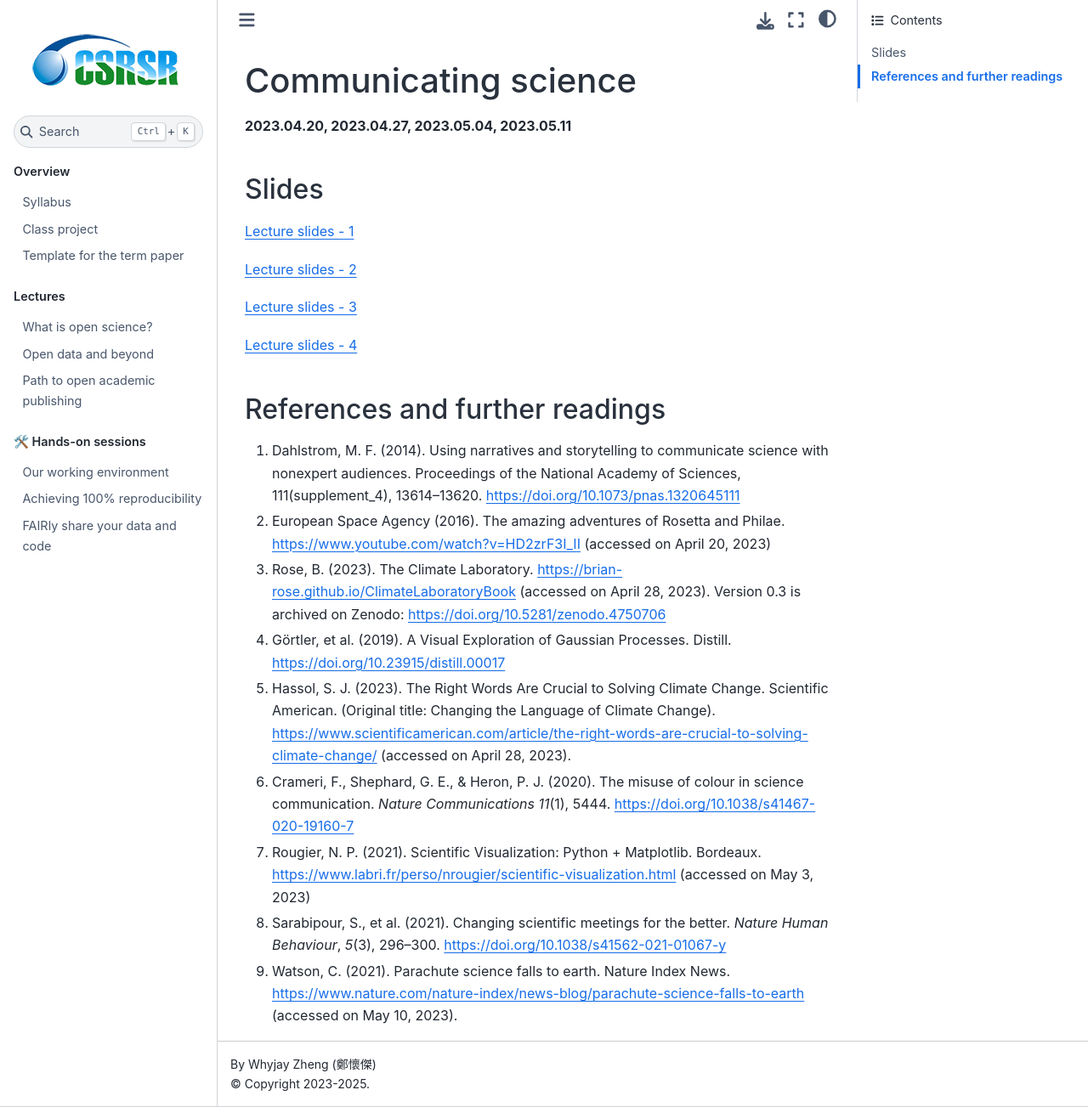
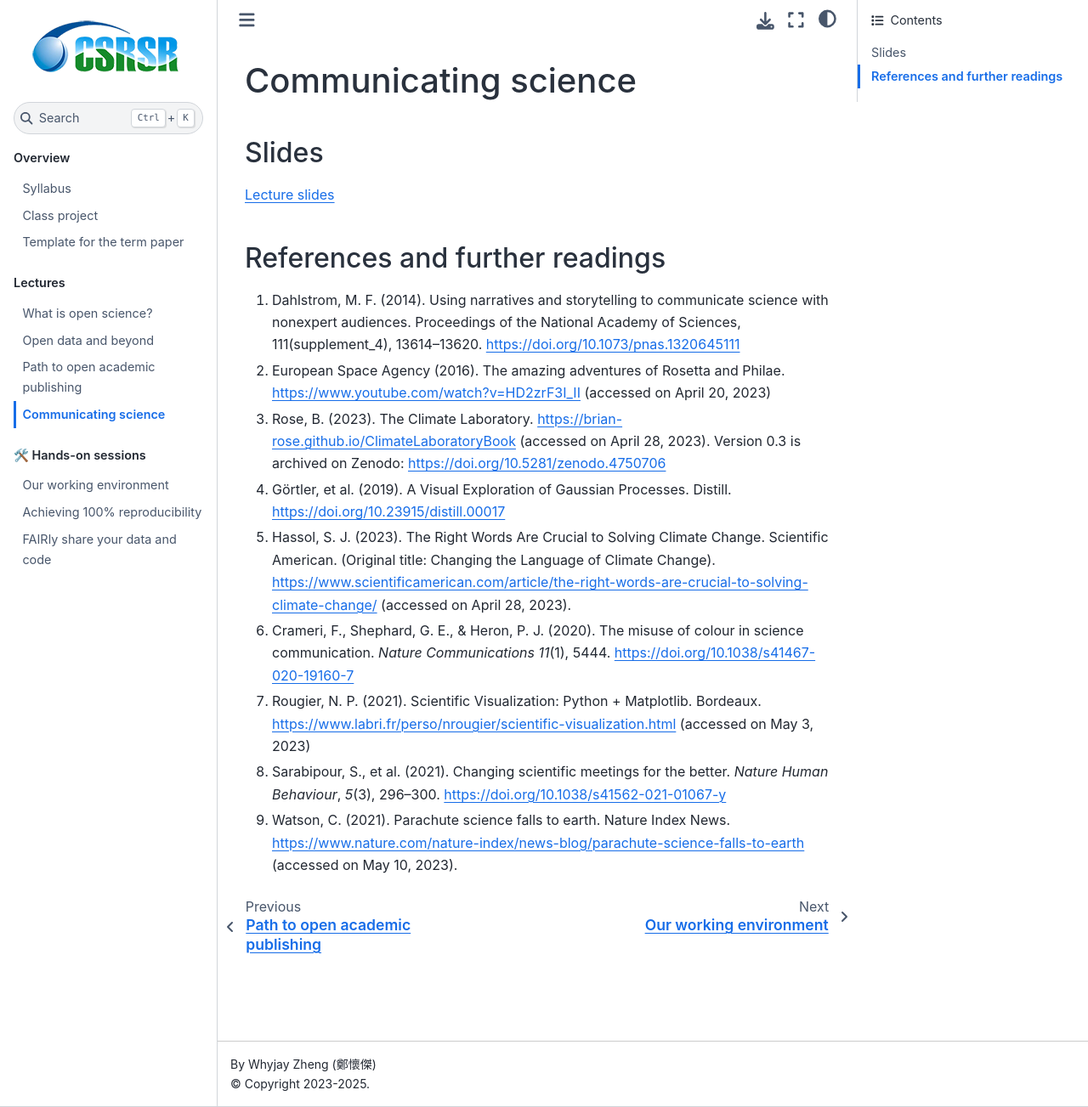
Before and after one commit to whyjz/ncu-open-science, a Jupyter Book: the page built from docs/lectures/L4-communication.md, in a window 1280 px wide and 1303 px high. Shown: the whole window at 85% size. Built offline with Jupyter Book 1.0.4 settings and Sphinx 7.4.7 and the Sphinx Book theme 1.1.4, drawn with Linux system fonts in a browser that asks for light colours.

Commit message:
Update L4 2025

```diff
--- a/docs/_toc.yml
+++ b/docs/_toc.yml
@@ -12,8 +12,8 @@ parts:
     - file: lectures/L1-intro
     - file: lectures/L2-opendata
     - file: lectures/L3-openaccess
-    # - file: lectures/L4-reproducibility
-    # - file: lectures/L5-communication
+    - file: lectures/L4-communication
+    # - file: lectures/L5-reproducibility
     # - file: lectures/L6-wheresdata
     # - file: lectures/L7-future
 
--- a/docs/lectures/L5-communication.md
+++ b/docs/lectures/L4-communication.md
@@ -1,16 +1,9 @@
 # Communicating science
-
-**2023.04.20, 2023.04.27, 2023.05.04, 2023.05.11**
 
 ## Slides
 
-[Lecture slides - 1](https://docs.google.com/presentation/d/1TwSgc6WRQjO0s9hf8b9FDxFv_J1AFpQaMM0MdZPgG9w/edit?usp=sharing)
+[Lecture slides](https://docs.google.com/presentation/d/1EmtLIJ87MinGBTyHByPTh3UhWlPn1CMQIt3L9ciwodM/edit?usp=sharing)
 
-[Lecture slides - 2](https://docs.google.com/presentation/d/1IMRRIP5okYWdbdc2fEKTp7WvFZUqOTJ6xofoolWmQ2w/edit?usp=sharing)
-
-[Lecture slides - 3](https://docs.google.com/presentation/d/1Sfy-ORlNX4vdrKQxM4B9Jg7V21WmqHxOcvQ2AigZLKw/edit?usp=sharing)
-
-[Lecture slides - 4](https://docs.google.com/presentation/d/1nqMA0BJwtg0p5GOFKmDRbCiTrc5bEE5_nmsWZJ9_VJQ/edit?usp=sharing)
 
 ## References and further readings
 
```
Also changed, not shown: docs/lectures/L5-reproducibility.md (renamed from docs/lectures/L4-reproducibility.md).
